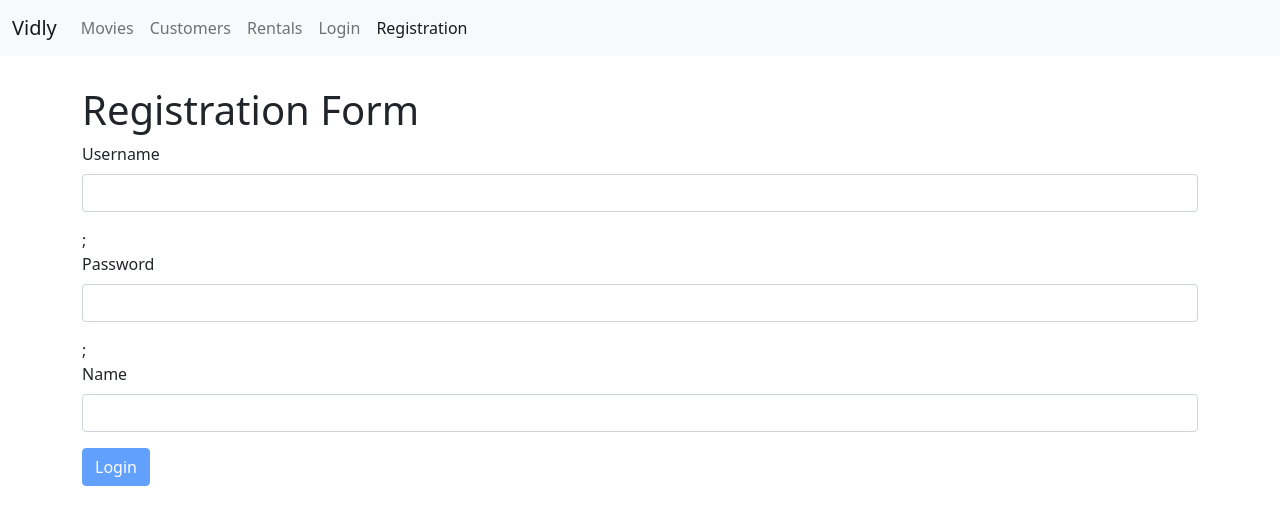
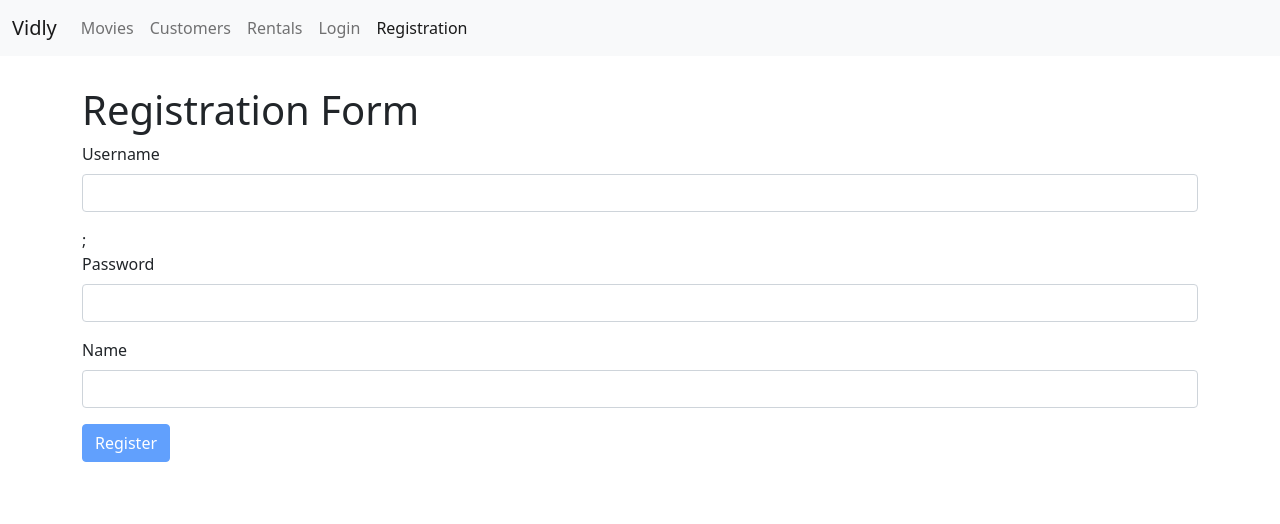
Before and after one commit to iGotABadIdea/Movie-Renting-app, a React (Create React App) app: page /registration in a window 1280 px wide. Shown: the top 524 px of the page. Built offline with nearby package versions, Linux system fonts and the light colour scheme.

Commit message:
Registration form created

```diff
--- a/src/components/registrationForm.jsx
+++ b/src/components/registrationForm.jsx
@@ -11,18 +11,21 @@ class RegistrationForm extends Form {
         errors:{}
     }
     schema={
-        username:Joi.string().email().required().label('Username'),
-       password:Joi.string().required().label('Password'),
+        username:Joi.string().required().email().label('Username'),
+       password:Joi.string().required().min(5).label('Password'),
        name:Joi.string().required().label('Name')
+    }
+    doSubmit=()=>{
+    console.log("submitted");
     }
     render() {
         return <div>
             <h1>Registration Form</h1>
              <form onSubmit={this.handleSubmit}>
-            {this.renderInput('email','Username')};
-            {this.renderInput('password','Password','password')};
-            {this.renderInput('Name','Name')}
-            {this.renderButton('Login')}
+            {this.renderInput('username','Username',)};
+            {this.renderInput('password','Password','password')}
+            {this.renderInput('name','Name')}
+            {this.renderButton('Register')}
             </form>
 
         </div>;
```
